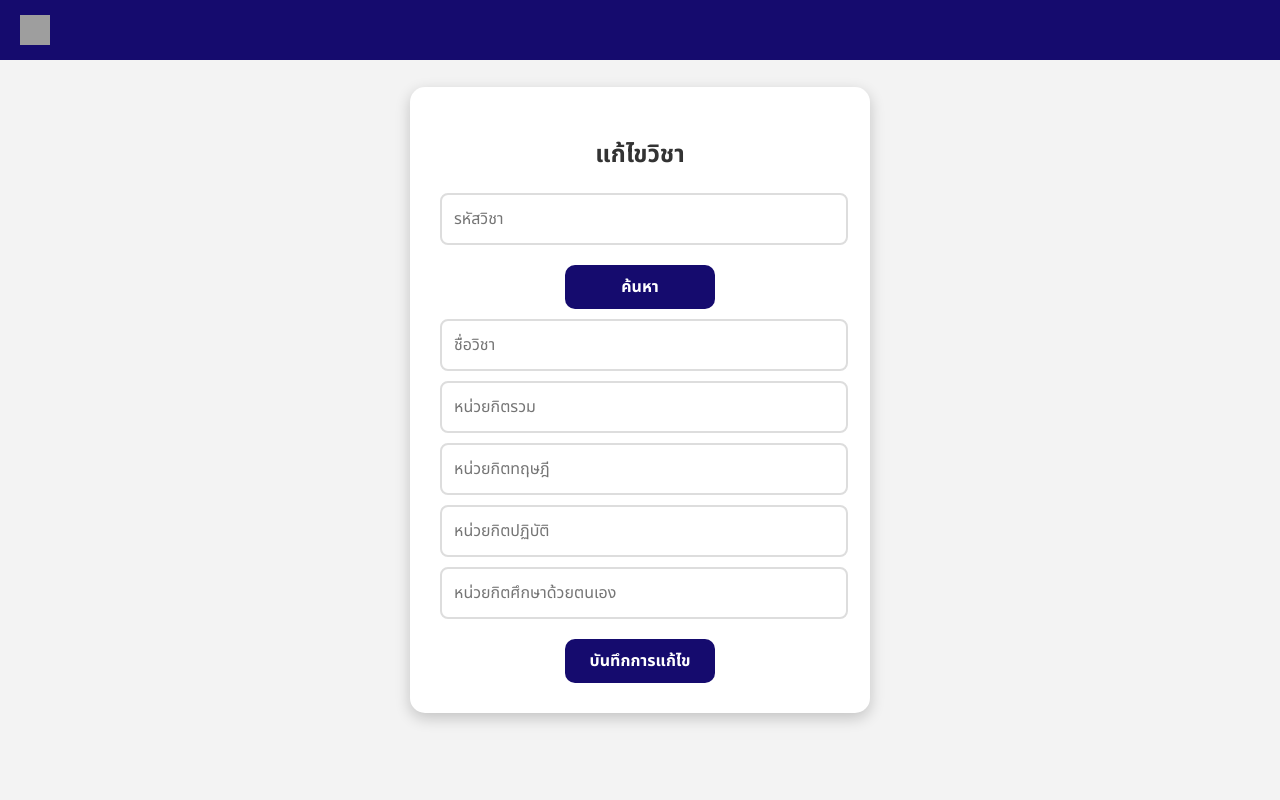
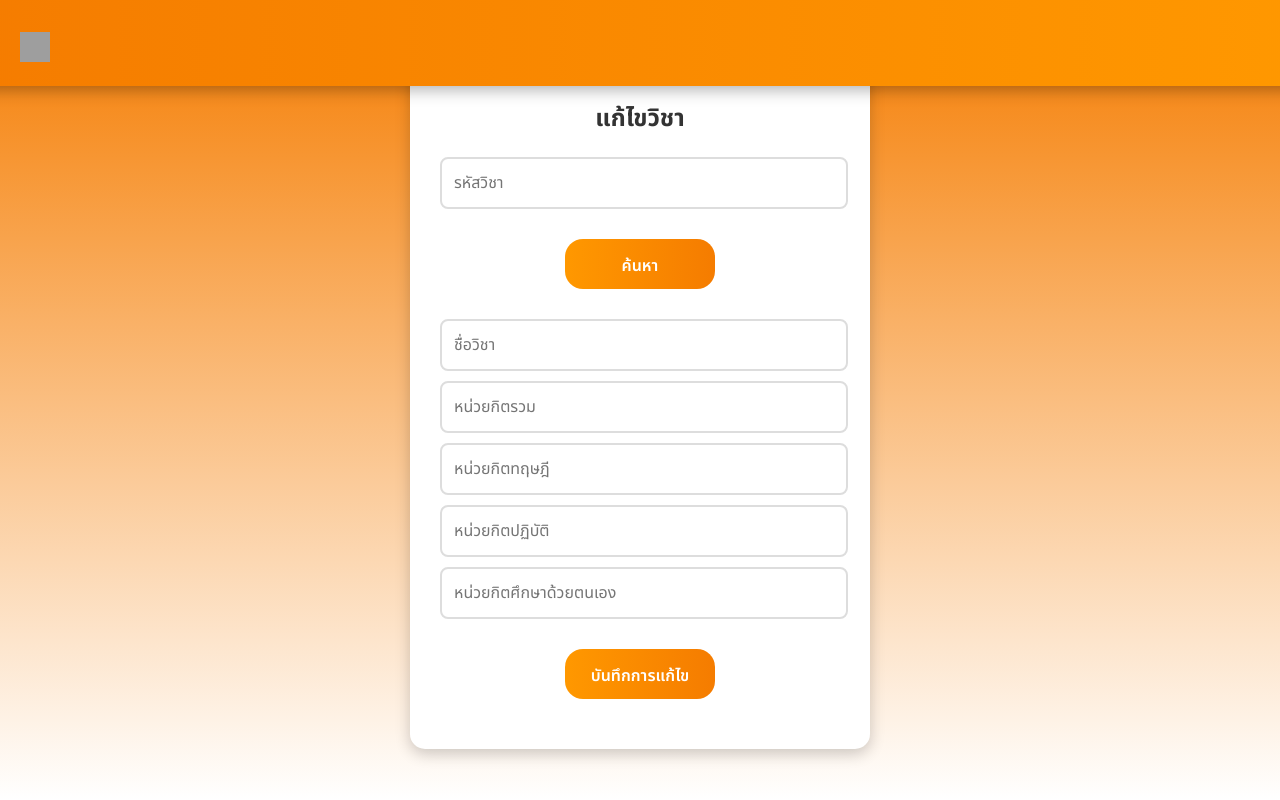
Before and after one commit to KookkooMath/pj1, a PHP site: page /Edit_course.php in a window 1280 px wide. Run offline with PHP 8.4, Linux system fonts and the light colour scheme; grey boxes are pictures that could not be loaded.

Commit message:
Enhance UI with gradient backgrounds and improved button styles in Add, Edit, and Profile pages

```diff
--- a/Edit_course.php
+++ b/Edit_course.php
@@ -55,24 +55,28 @@ $conn->close();
     <style>
         body {
             font-family: 'Noto Sans Thai', sans-serif;
-            background-color: #f3f3f3;
+            background: linear-gradient(180deg, #f57c00, #ffffff);
+            padding: 0;
+            margin: 0;
             display: flex;
+            flex-direction: column;
             justify-content: center;
             align-items: center;
-            height: 100vh;
-            margin: 0;
+            min-height: 100vh;
         }
         .top-bar {
-            background-color: #150B6E;
-            /* สีของแถบด้านบน */
-            height: 60px;
-            /* ความสูงของแถบ */
-            width: 100%;
-            /* ครอบคลุมความกว้างทั้งหน้า */
-            position: fixed;
-            top: 0;
-            left: 0;
-            z-index: 1000;
+            display: flex;
+	align-items: center;
+	justify-content: space-between;
+	background: linear-gradient(90deg, #f57c00, #ff9800);
+	padding: 15px 30px;
+	box-shadow: 0px 4px 15px rgba(0, 0, 0, 0.3);
+	position: fixed;
+	width: 100%;
+	top: 0;
+	z-index: 1000;
+	transition: all 0.3s ease-in-out;
+    height: 7%;
         }
         .container {
             background: white;
@@ -103,14 +107,26 @@ $conn->close();
             outline: none;
         }
         button {
-            background: #150B6E;
+            padding: 15px 25px;
+            background: linear-gradient(90deg, #f57c00, #ff9800);
             color: white;
             border: none;
+            border-radius: 18px;
             cursor: pointer;
-            font-weight: bold;
+            font-family: 'Noto Sans Thai', sans-serif;
+            font-size: 16px;
+            font-weight: 600;
+            text-transform: uppercase;
+            transition: all 0.3s ease;
+            background: linear-gradient(90deg, #ff9800, #f57c00);
+            width: 130px;
+            height: 50px;
+            margin: 20px auto;
         }
         button:hover {
-            background: #130b5e;
+            background-color: #130b5e;
+            transform: scale(1.05);
+            box-shadow: #000000 0px 0px 10px;
         }
         .menu-icon img {
             width: 30px;
@@ -121,22 +137,27 @@ $conn->close();
 
         }
         .submit-button {
-            background-color: #150B6E;
+            padding: 15px 25px;
+            background: linear-gradient(90deg, #f57c00, #ff9800);
             color: white;
-            padding: 10px;
             border: none;
-            border-radius: 10px;
+            border-radius: 18px;
+            cursor: pointer;
+            font-family: 'Noto Sans Thai', sans-serif;
             font-size: 16px;
-            cursor: pointer;
-            text-align: center;
-            width: 150px ;
-            margin-top: 10px;
-            font-family: 'Noto Sans Thai', sans-serif;
+            font-weight: 600;
+            text-transform: uppercase;
+            transition: all 0.3s ease;
+            background: linear-gradient(90deg, #ff9800, #f57c00);
+            width: 150px;
+            height: 50px;
+            margin: 20px auto;
         }
 
         .submit-button:hover {
             background-color: #130b5e;
             transform: scale(1.05);
+            box-shadow: #000000 0px 0px 10px;
         }
     </style>
 </head>
```
Also changed, not shown: Add_course.php (+31 -21 lines), Profile.php (+40 -30 lines).
